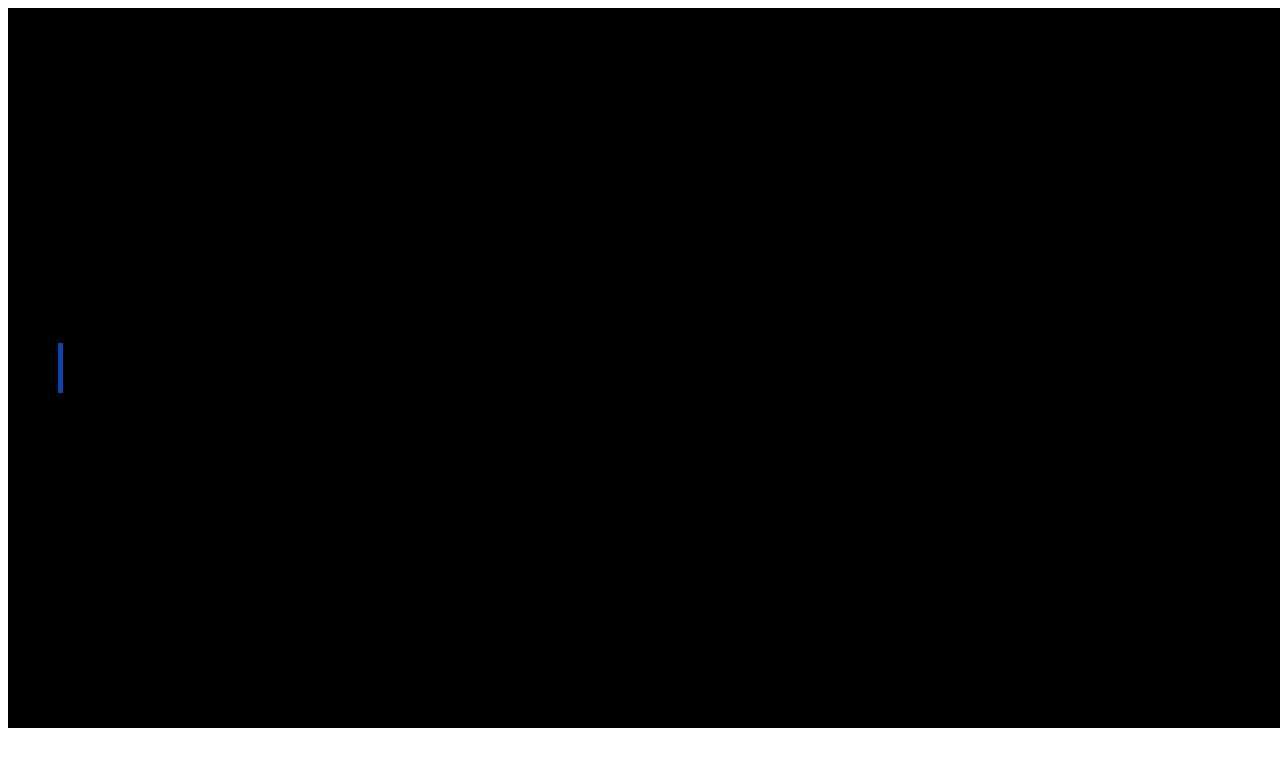
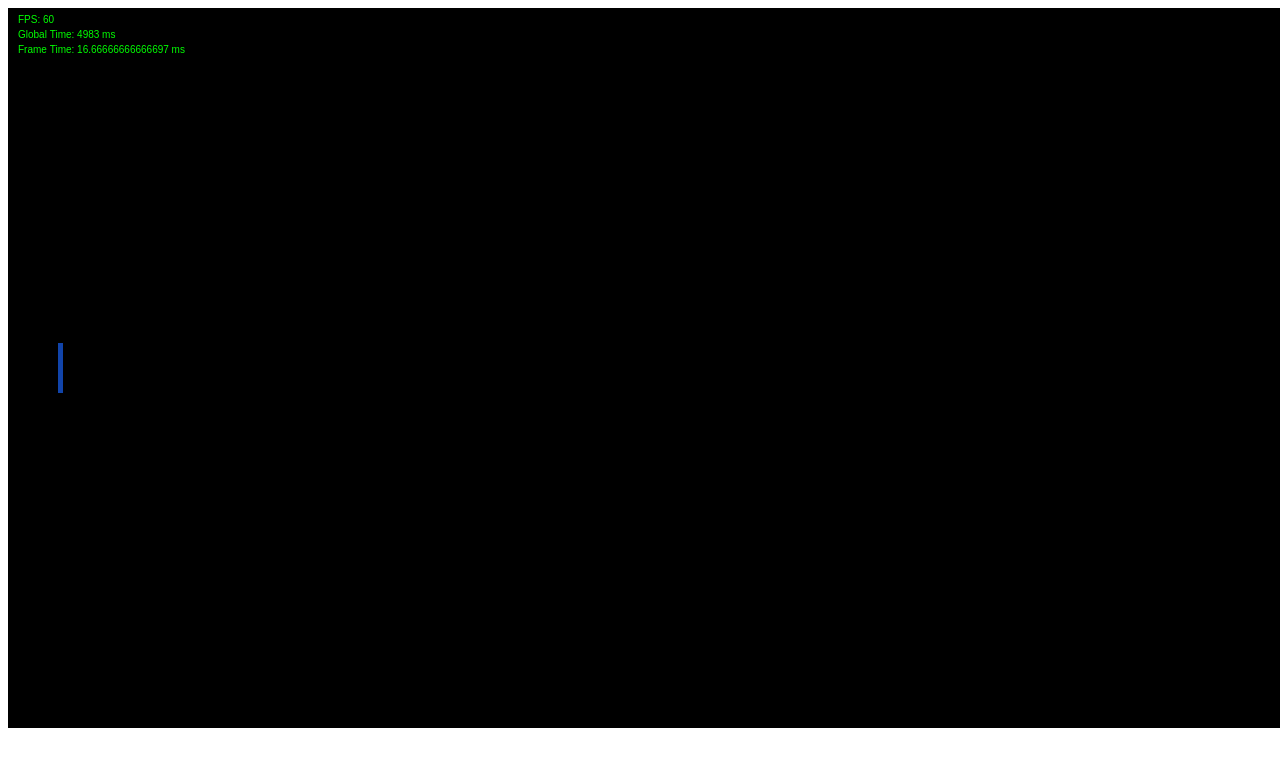
Before and after one commit to redru/NewGame, a website: page index.html in a window 1280 px wide. Drawn offline with nearby package versions, Linux system fonts and the light colour scheme.

Commit message:
Update: Added FPS update with keys + / - Added Stats draw Added move on time Added Chrono (class and global instance)

```diff
--- a/engine/Core.js
+++ b/engine/Core.js
@@ -9,7 +9,6 @@
         this.sleepTime      = 1000 / this.fps;
         this.intervalId     = -1;
         this.gameCallback   = function() { };
-        this.time           = 0;
     };
 
     /**
@@ -39,20 +38,32 @@
         this.ctx.fillRect(0, 0, this.canvasDim.width, this.canvasDim.height);
     };
 
-    Core.prototype.addKey = function(keyCode) {
-        Core.pressedKeys[keyCode] = true;
+    Core.prototype.start = function(statsActive) {
+        this.statsActive = statsActive;
+        Chrono.static.start();
+
+        if (statsActive === true) this.startWithStats();
+        else this.startWithoutStats();
     };
 
-    Core.prototype.removeKey = function(keyCode) {
-        Core.pressedKeys[keyCode] = false;
+    Core.prototype.startWithStats = function() {
+        this.intervalId = setInterval(() => {
+            Core.frameTime = Chrono.static.step();
+            Core.time += Core.frameTime;
+            this.clearScreen();
+
+            this.gameCallback();
+            this.drawStats();
+        }, this.sleepTime);
     };
 
-    Core.prototype.start = function() {
+    Core.prototype.startWithoutStats = function() {
         this.intervalId = setInterval(() => {
-            this.time += this.sleepTime;
+            Core.frameTime = Chrono.static.step();
+            Core.time += Core.frameTime;
             this.clearScreen();
 
-            this.gameCallback(this.time);
+            this.gameCallback();
         }, this.sleepTime);
     };
 
@@ -62,34 +73,63 @@
 
     Core.prototype.restart = function() {
         this.stop();
-        this.start();
+        this.start(this.statsActive);
     };
 
-    Core.prototype.updateFps = function(fps) {
+    Core.prototype.updateFps = function(delta) {
+        this.fps += delta;
+        this.sleepTime = 1000 / this.fps;
+
+        this.restart();
+    };
+
+    Core.prototype.setFps = function(fps) {
         this.fps = fps;
         this.sleepTime = 1000 / fps;
 
         this.restart();
     };
 
-    // EXPORT SECTION --------------------------------------------------------------------------------------------------
-    const core = new Core();
+    Core.prototype.drawStats = function() {
+        this.ctx.fillStyle = `rgb(${Core.STATS_COLOR & 0xFF},${(Core.STATS_COLOR & 0xFF00) >> 8},${(Core.STATS_COLOR & 0xFF0000) >> 16})`;
+        this.ctx.fillText(`FPS: ${this.fps}`, 10, 15);
+        this.ctx.fillText(`Global Time: ${Math.round(Core.time)} ms`, 10, 30);
+        this.ctx.fillText(`Frame Time: ${Core.frameTime} ms`, 10, 45);
+    };
 
-    Core.pressedKeys = { };
+    // STATIC SECTION --------------------------------------------------------------------------------------------------
+    Core.STATS_COLOR = 0x00FF00;
 
-    window.addEventListener('keydown', (event) => {
-        core.addKey(event.keyCode)
+    Core._$keyCallbacks = [];
+    Core._$pressedKeys = { };
+    Core.time = 0;
+    Core.frameTime = 0;
+
+    Core.AddKeyListener = function(cb) {
+        Core._$keyCallbacks.push(cb);
+    };
+
+    Core.IsKeyPressed = function(keyCode) {
+        return Core._$pressedKeys[keyCode] === true;
+    };
+
+    Core.GetInstance = function() {
+        const core = new Core();
+
+        Core.GetInstance = function() { return core; };
+        return core;
+    };
+
+    global.addEventListener('keydown', (event) => {
+        Core._$pressedKeys[event.keyCode] = true;
     });
 
-    window.addEventListener('keyup', (event) => {
-        core.removeKey(event.keyCode)
+    global.addEventListener('keyup', (event) => {
+        Core._$pressedKeys[event.keyCode] = false;
+        Core._$keyCallbacks.forEach(cb => cb(event.keyCode));
     });
 
-    global.Core = {
-        GetCoreInstance: () => { return core; },
-        isKeyPressed: function(keyCode) {
-            return Core.pressedKeys[keyCode] === true;
-        }
-    };
+    // EXPORT SECTION --------------------------------------------------------------------------------------------------
+    global.Core = Core;
 
 })(window);
--- /dev/null
+++ b/engine/various/Chrono.js
@@ -0,0 +1,39 @@
+(function (global) {
+    "use strict";
+
+    const Chrono = function() {
+        this.t1         = 0;
+        this.t2         = 0;
+        this.elapsed    = 0;
+    };
+
+    Chrono.prototype.start = function() {
+        this.t1 = performance.now();
+        this.t2 = 0;
+        this.elapsed = 0;
+
+        return this.elapsed;
+    };
+
+    Chrono.prototype.stop = function() {
+        const tmpValue = performance.now() - this.t1;
+        this.t1 = 0;
+        this.t2 = 0;
+        this.elapsed = 0;
+
+        return tmpValue;
+    };
+
+    Chrono.prototype.step = function() {
+        this.t2 = performance.now();
+        this.elapsed =  this.t2 - this.t1;
+        this.t1 = this.t2;
+
+        return this.elapsed;
+    };
+
+    Chrono.static = new Chrono();
+
+    global.Chrono = Chrono;
+
+})(window);
--- /dev/null
+++ b/engine/various/KeyCodes.js
@@ -0,0 +1,104 @@
+(function (global) {
+    "use strict";
+    global.KeyCodes = {
+        BACKSPACE       : 8,
+        TAB             : 9,
+        ENTER           : 13,
+        SHIFT           : 16,
+        CTRL            : 17,
+        ALT             : 18,
+        PAUSE           : 19,
+        CAPS_LOCK       : 20,
+        ESCAPE          : 27,
+        PAGE_UP         : 33,
+        PAGE_DOWN       : 34,
+        END             : 35,
+        HOME            : 36,
+        LEFT_ARROW      : 37,
+        UP_ARROW        : 38,
+        RIGHT_ARROW     : 39,
+        DOWN_ARROW      : 40,
+        INSERT          : 45,
+        DELETE          : 46,
+        ZERO            : 48,
+        ONE             : 49,
+        TWO             : 50,
+        THREE           : 51,
+        FOUR            : 52,
+        FIVE            : 53,
+        SIX             : 54,
+        SEVEN           : 55,
+        EIGHT           : 56,
+        NINE            : 57,
+        A               : 65,
+        B               : 66,
+        C               : 67,
+        D               : 68,
+        E               : 69,
+        F               : 70,
+        G               : 71,
+        H               : 72,
+        I               : 73,
+        J               : 74,
+        K               : 75,
+        L               : 76,
+        M               : 77,
+        N               : 78,
+        O               : 79,
+        P               : 80,
+        Q               : 81,
+        R               : 82,
+        S               : 83,
+        T               : 84,
+        U               : 85,
+        V               : 86,
+        W               : 87,
+        X               : 88,
+        Y               : 89,
+        Z               : 90,
+        LEFT_WINDOW     : 91,
+        RIGHT_WINDOW    : 92,
+        SELECT          : 93,
+        NUMPAD_0        : 96,
+        NUMPAD_1        : 97,
+        NUMPAD_2        : 98,
+        NUMPAD_3        : 99,
+        NUMPAD_4        : 100,
+        NUMPAD_5        : 101,
+        NUMPAD_6        : 102,
+        NUMPAD_7        : 103,
+        NUMPAD_8        : 104,
+        NUMPAD_9        : 105,
+        MULTIPLY        : 106,
+        ADD             : 107,
+        SUBSTRACT       : 109,
+        DECIMAL_POINT   : 110,
+        DIVIDE          : 111,
+        F1              : 112,
+        F2              : 113,
+        F3              : 114,
+        F4              : 115,
+        F5              : 116,
+        F6              : 117,
+        F7              : 118,
+        F8              : 119,
+        F9              : 120,
+        F10             : 121,
+        F11             : 122,
+        F12             : 123,
+        NUM_LOCK        : 144,
+        SCROLL_LOCK     : 145,
+        SEMI_COLON      : 186,
+        EQUAL_SIGN      : 187,
+        COMMA           : 188,
+        DASH            : 189,
+        PERIOD          : 190,
+        FORWARD_SLASH   : 191,
+        GRAVE_ACCENT    : 192,
+        OPEN_BRAKET     : 219,
+        BACK_SLASH      : 220,
+        CLOSE_BRAKET    : 221,
+        SINGLE_QUOTE    : 222
+    };
+
+})(window);
--- a/index.html
+++ b/index.html
@@ -9,6 +9,8 @@
 <canvas id="2DBoard" width="1280" height="720"></canvas>
 
 <script src="node_modules/jquery/dist/jquery.min.js"></script>
+<script src="engine/various/KeyCodes.js"></script>
+<script src="engine/various/Chrono.js"></script>
 <script src="engine/Core.js"></script>
 <script src="scripts/Character.js"></script>
 <script src="scripts/Game.js"></script>
--- a/scripts/Character.js
+++ b/scripts/Character.js
@@ -1,7 +1,7 @@
 (function (global) {
     "use strict";
 
-    const Core = global.Core;
+    let ctx = null;
 
     const Character = function() {
         this.xpos   = 0;
@@ -9,6 +9,9 @@
         this.width  = 0;
         this.height = 0;
         this.color  = 0xAA4411;
+        this.vel    = 500;
+
+        ctx = Core.GetInstance().ctx;
     };
 
     Character.prototype.configure = function(position, size) {
@@ -18,12 +21,12 @@
         this.height = size.height;
     };
 
-    Character.prototype.update = function(time) {
-        if (Core.isKeyPressed(83)) this.ypos += 15;
-        if (Core.isKeyPressed(87)) this.ypos -= 15;
+    Character.prototype.update = function() {
+        if (Core.IsKeyPressed(KeyCodes.E)) this.ypos += (this.vel * Core.frameTime / 1000);
+        if (Core.IsKeyPressed(KeyCodes.Q)) this.ypos -= (this.vel * Core.frameTime / 1000);
     };
 
-    Character.prototype.draw = function(ctx) {
+    Character.prototype.draw = function() {
         ctx.fillStyle = `rgb(${this.color & 0xFF},${(this.color & 0xFF00) >> 8},${(this.color & 0xFF0000) >> 16})`;
         ctx.fillRect(this.xpos, this.ypos, this.width, this.height);
     };
--- a/scripts/Game.js
+++ b/scripts/Game.js
@@ -1,19 +1,29 @@
 (function (global) {
     "use strict";
 
-    let core = Core.GetCoreInstance();
-    core.configure({ fps: 30 });
-
-    let ctx = core.initGraphics();
+    let core = Core.GetInstance();
+    core.configure({ fps: 60 });
+    core.initGraphics();
 
     let char = new Character();
     char.configure({ x: 50, y: (core.canvasDim.height / 2) - 25 }, { width: 5, height: 50 });
 
-    core.gameCallback = function(time) {
-        char.update(time);
-        char.draw(ctx);
+    core.gameCallback = function() {
+        char.update();
+        char.draw();
     };
 
-    core.start();
+    Core.AddKeyListener(keyCode => {
+        switch(keyCode) {
+            case KeyCodes.ADD:
+                core.updateFps(5);
+                break;
+            case KeyCodes.SUBSTRACT:
+                core.updateFps(-5);
+                break;
+        }
+    });
+
+    core.start(true);
 
 })(window);
```
